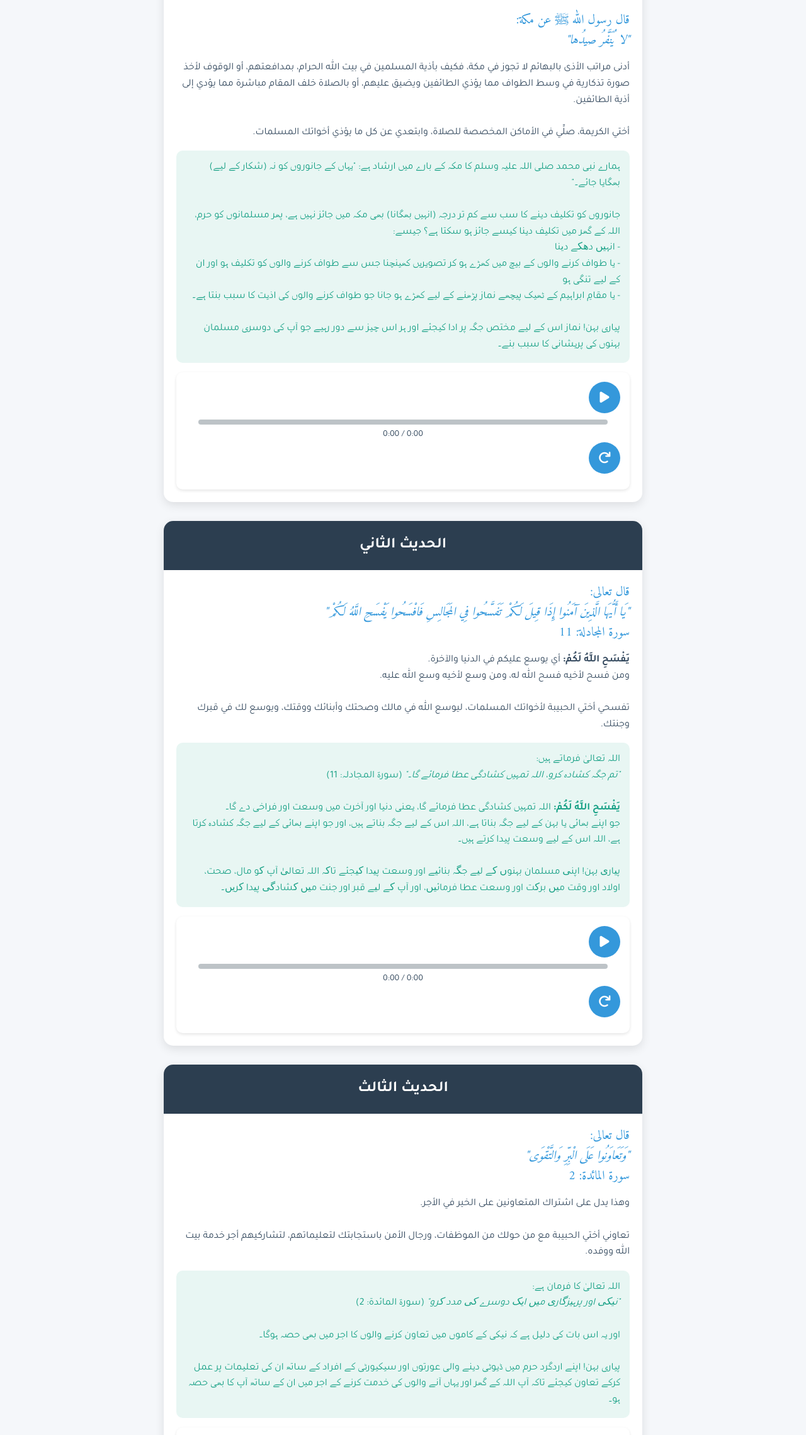
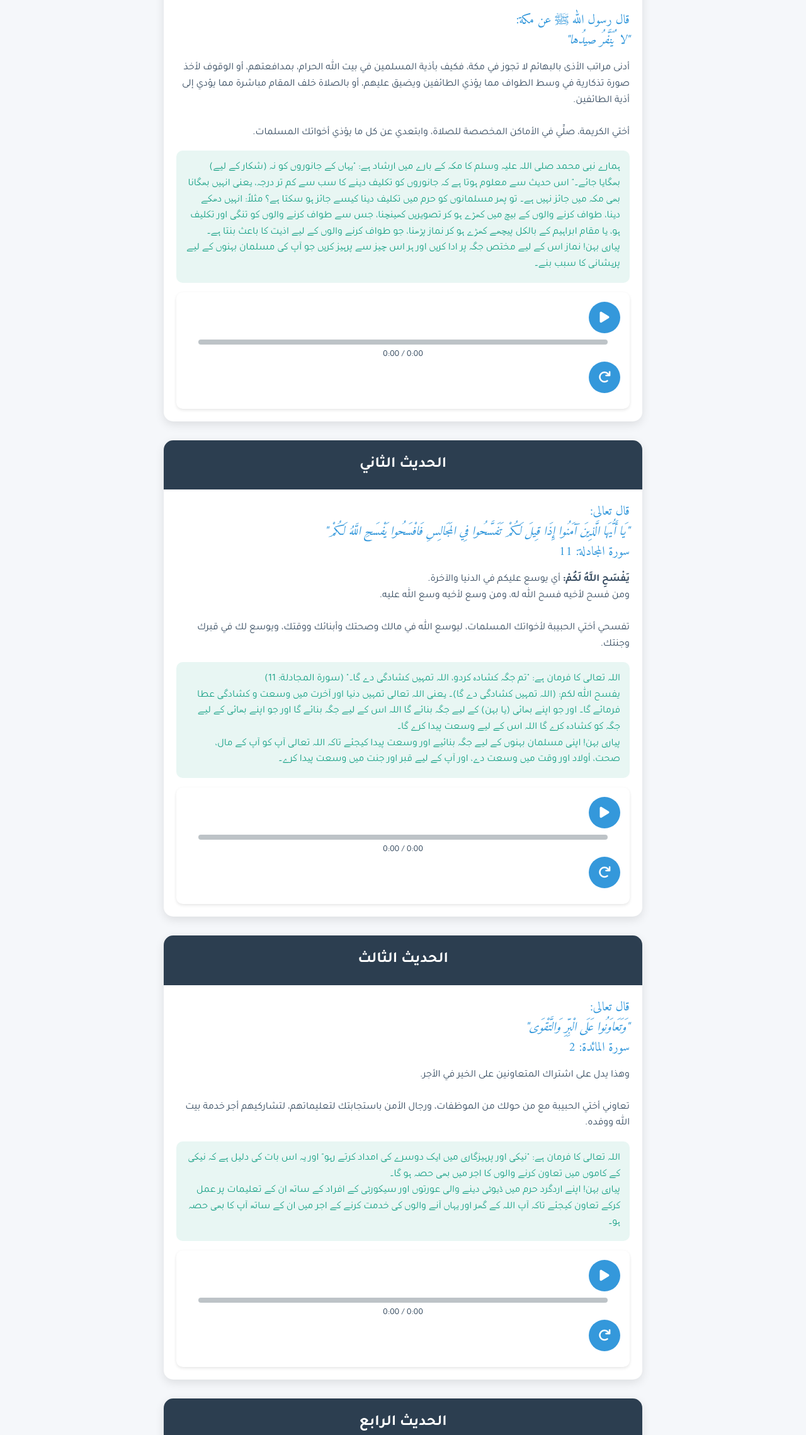
Before and after one commit to Techiewicky/urdu_dawah, a plain HTML site: page index.html in a window 1280 px wide. Shown: the part 221-2499 px from the top of the page at 63% size. Drawn offline with Linux system fonts and the light colour scheme.

Commit message:
Update index.html

```diff
--- a/index.html
+++ b/index.html
@@ -254,14 +254,9 @@
                 </p>
                 <div class="urdu-text">
                     <p>
-                        ہمارے نبی محمد صلی اللہ علیہ وسلم کا مکہ کے بارے میں ارشاد ہے: "یہاں کے جانوروں کو نہ (شکار کے لیے) بھگایا جائے۔"<br><br>
-                        جانوروں کو تکلیف دینے کا سب سے کم تر درجہ (انہیں بھگانا) بھی مکہ میں جائز نہیں ہے، پھر مسلمانوں کو حرم، اللہ کے گھر میں تکلیف دینا کیسے جائز ہو سکتا ہے؟ جیسے:<br>
-                        - انہیں دھکے دینا<br>
-                        - یا طواف کرنے والوں کے بیچ میں کھڑے ہو کر تصویریں کھینچنا جس سے طواف کرنے والوں کو تکلیف ہو اور ان کے لیے تنگی ہو<br>
-                        - یا مقامِ ابراہیم کے ٹھیک پیچھے نماز پڑھنے کے لیے کھڑے ہو جانا جو طواف کرنے والوں کی اذیت کا سبب بنتا ہے۔<br><br>
-                        پیاری بہن! نماز اس کے لیے مختص جگہ پر ادا کیجئے اور ہر اس چیز سے دور رہیے جو آپ کی دوسری مسلمان بہنوں کی پریشانی کا سبب بنے۔
+                        ہمارے نبی محمد صلی اللہ علیہ وسلم کا مکہ کے بارے میں ارشاد ہے: "یہاں کے جانوروں کو نہ (شکار کے لیے) بھگایا جائے۔" اس حدیث سے معلوم ہوتا ہے کہ جانوروں کو تکلیف دینے کا سب سے کم تر درجہ، یعنی انہیں بھگانا بھی مکہ میں جائز نہیں ہے۔ تو پھر مسلمانوں کو حرم میں تکلیف دینا کیسے جائز ہو سکتا ہے؟ مثلاً: انہیں دھکے دینا، طواف کرنے والوں کے بیچ میں کھڑے ہو کر تصویریں کھینچنا، جس سے طواف کرنے والوں کو تنگی اور تکلیف ہو، یا مقام ابراہیم کے بالکل پیچھے کھڑے ہو کر نماز پڑھنا، جو طواف کرنے والوں کے لیے اذیت کا باعث بنتا ہے۔ پیاری بہن! نماز اس کے لیے مختص جگہ پر ادا کریں اور ہر اس چیز سے پرہیز کریں جو آپ کی مسلمان بہنوں کے لیے پریشانی کا سبب بنے۔
                     </p>
-                </div>
+                 </div>
                 <div class="audio-controls">
                     <button class="audio-button" id="playPause1"><i class="fas fa-play"></i></button>
                     <div class="progress-container" onclick="seekAudio(event, 'audio1')">
@@ -292,11 +287,9 @@
                 </p>
                 <div class="urdu-text">
                     <p>
-                        اللہ تعالیٰ فرماتے ہیں: <br>
-                        <em>"تم جگہ کشادہ کرو، اللہ تمہیں کشادگی عطا فرمائے گا۔"</em> (سورۃ المجادلہ: 11)<br><br>
-                        <strong>يَفْسَحِ اللَّهُ لَكُمْ:</strong> اللہ تمہیں کشادگی عطا فرمائے گا، یعنی دنیا اور آخرت میں وسعت اور فراخی دے گا۔<br>
-                        جو اپنے بھائی یا بہن کے لیے جگہ بناتا ہے، اللہ اس کے لیے جگہ بناتے ہیں، اور جو اپنے بھائی کے لیے جگہ کشادہ کرتا ہے، اللہ اس کے لیے وسعت پیدا کرتے ہیں۔<br><br>
-                        پیاری بہن! اپنی مسلمان بہنوں کے لیے جگہ بنائیے اور وسعت پیدا کیجئے تاکہ اللہ تعالیٰ آپ کو مال، صحت، اولاد اور وقت میں برکت اور وسعت عطا فرمائیں، اور آپ کے لیے قبر اور جنت میں کشادگی پیدا کریں۔
+                        اللہ تعالی کا فرمان ہے: "تم جگہ کشادہ کردو، اللہ تمہیں کشادگی دے گا۔" (سورة المجادلة: 11) <br>
+                        يفسح الله لكم: (اللہ تمہیں کشادگی دے گا)۔ یعنی اللہ تعالی تمہیں دنیا اور آخرت میں وسعت و کشادگی عطا فرمائے گا۔ اور جو اپنے بھائی (یا بہن) کے لیے جگہ بنائے گا اللہ اس کے لیے جگہ بنائے گا اور جو اپنے بھائی کے لیے جگہ کو کشادہ کرے گا اللہ اس کے لیے وسعت پیدا کرے گا۔ <br>
+                        پیاری بہن! اپنی مسلمان بہنوں کے لیے جگہ بنائیے اور وسعت پیدا کیجئے تاکہ اللہ تعالی آپ کو آپ کے مال، صحت، أولاد اور وقت میں وسعت دے، اور آپ کے لیے قبر اور جنت میں وسعت پیدا کرے۔
                     </p>
                 </div>
                 <div class="audio-controls">
@@ -328,10 +321,8 @@
                 </p>
                 <div class="urdu-text">
                     <p>
-                        اللہ تعالیٰ کا فرمان ہے: <br>
-                        <em>"نیکی اور پرہیزگاری میں ایک دوسرے کی مدد کرو"</em> (سورۃ المائدة: 2) <br><br>
-                        اور یہ اس بات کی دلیل ہے کہ نیکی کے کاموں میں تعاون کرنے والوں کا اجر میں بھی حصہ ہوگا۔<br><br>
-                        پیاری بہن! اپنے اردگرد حرم میں ڈیوٹی دینے والی عورتوں اور سیکیورٹی کے افراد کے ساتھ ان کی تعلیمات پر عمل کرکے تعاون کیجئے تاکہ آپ اللہ کے گھر اور یہاں آنے والوں کی خدمت کرنے کے اجر میں ان کے ساتھ آپ کا بھی حصہ ہو۔
+                        اللہ تعالی کا فرمان ہے: "نیکی اور پرہیزگاری میں ایک دوسرے کی امداد کرتے رہو" اور یہ اس بات کی دلیل ہے کہ نیکی کے کاموں میں تعاون کرنے والوں کا اجر میں بھی حصہ ہو گا۔ <br>
+                        پیاری بہن! اپنے اردگرد حرم میں ڈیوٹی دینے والی عورتوں اور سیکورٹی کے افراد کے ساتھ ان کے تعلیمات پر عمل کرکے تعاون کیجئے تاکہ آپ اللہ کے گھر اور یہاں آنے والوں کی خدمت کرنے کے اجر میں ان کے ساتھ آپ کا بھی حصہ ہو۔
                     </p>
                 </div>
                 <div class="audio-controls">
@@ -363,10 +354,9 @@
                 </p>
                 <div class="urdu-text">
                     <p>
-                        اللہ تعالیٰ کا فرمان ہے: <br>
-                        <em>"بیشک اللہ تعالیٰ کی رحمت نیک کام کرنے والوں کے قریب ہے"</em> (سورۃ الأعراف: 56) <br><br>
-                        اللہ تعالیٰ کی رحمت سے سب سے زیادہ قریب وہ شخص ہے جو اس کی مخلوق پر سب سے زیادہ رحم کرنے والا ہے۔<br><br>
-                        پیاری بہن! اپنے اردگرد اللہ کے مہمانوں پر رحم کیجئے تاکہ اللہ تعالیٰ آپ پر رحم فرمائیں۔
+                        اللہ تعالی کا فرمان ہے: "بیشک اللہ تعالیٰ کی رحمت نیک کام کرنے والوں کے نزدیک ہے۔" (سورة الأعراف: 56) <br>
+                        اللہ تعالی کی رحمت سے سب سے زیادہ قریب وہ شخص ہے جو اس کی مخلوق پر سب سے زیادہ رحم کرنے والا ہے۔ <br>
+                        پیاری بہن! اپنے اردگرد اللہ کے مہمانوں پر رحم کیجئے تاکہ اللہ تعالی آپ پر رحم فرمائے۔
                     </p>
                 </div>
                 <div class="audio-controls">
```
